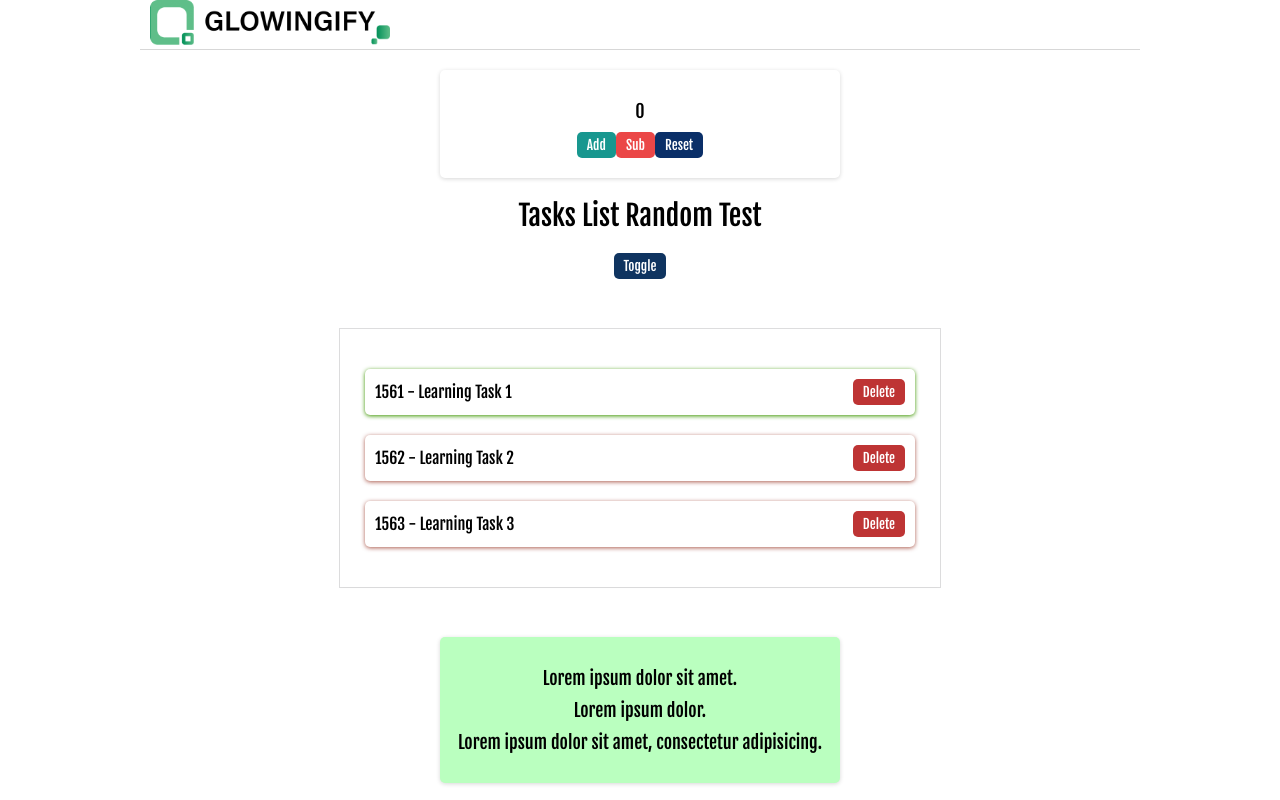
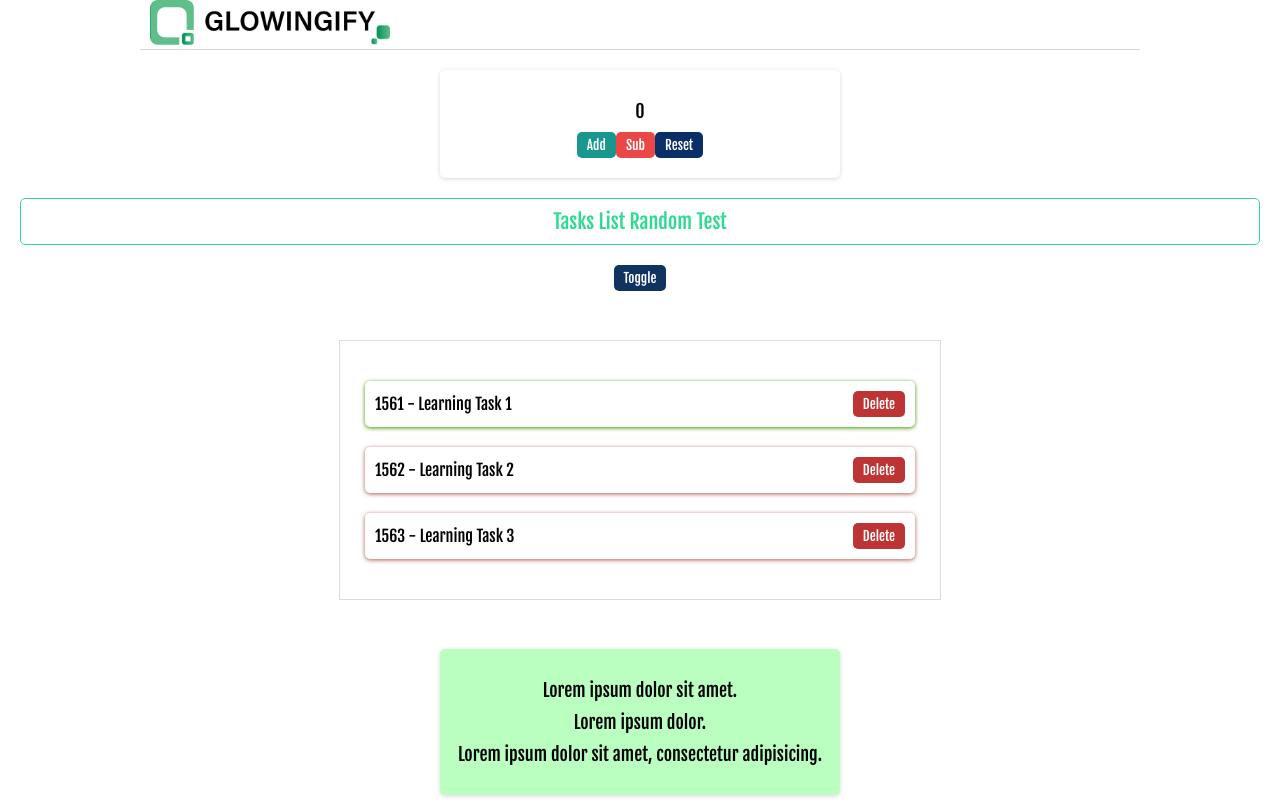
Before and after one commit to glowingemp129/react-course, a React (Create React App) app: page / in a window 1280 px wide. Shown: the top 800 px of the page. Built offline with nearby package versions, Linux system fonts and the light colour scheme.

Commit message:
Adding Inline css on an element, Use canmel case i.e. border-radius to borderRadius

```diff
--- a/src/components/List.jsx
+++ b/src/components/List.jsx
@@ -17,9 +17,17 @@ export default function List(props) {
 
     const [showTasks, setShowTasks] = useState(true);
 
+    const styles = {
+        color: "#2fda93",
+        border: "1px solid #2fda93",
+        borderRadius: "5px",
+        fontSize: "20px",
+        padding: "10px",
+    };
+
     return (
         <div className="tasklist">
-            <h1>Tasks List {props.title} {props.subtitle}</h1>
+            <h1 style={styles}>Tasks List {props.title} {props.subtitle}</h1>
             <button className="trigger" onClick={() => setShowTasks(!showTasks)}>Toggle</button>
             <ul>
                 { showTasks && tasks.map((task) => (
```
